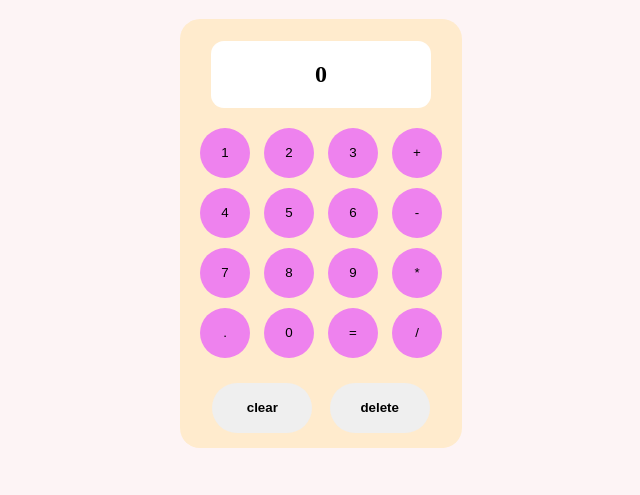
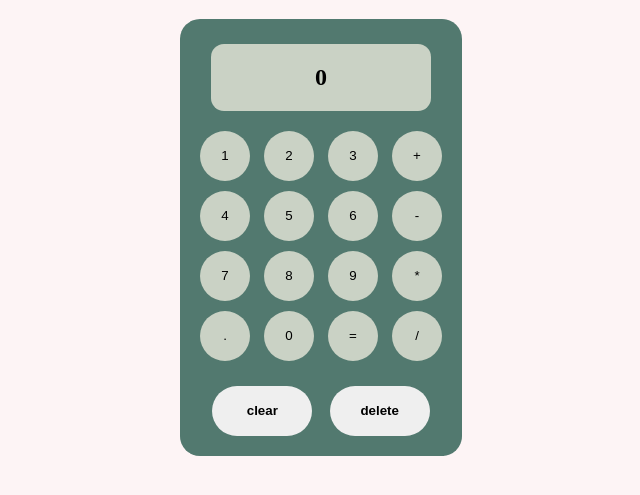
Before and after one commit to matthnoss/calculator, a plain HTML site: page index.html in a window 1280 px wide. Shown: the part 69-564 px from the top of the page, without its empty margins (319-959 px from the left). Drawn offline with Linux system fonts and the light colour scheme.

Commit message:
New color scheme

```diff
--- a/style.css
+++ b/style.css
@@ -20,7 +20,7 @@ body {
 #calculator {
     display: flex;
     flex-direction: column;
-    background-color: blanchedalmond;
+    background-color: #52796f;
     width: fit-content;
     height: fit-content;
     align-self: center;
@@ -35,7 +35,7 @@ body {
     min-width: 50px;
     min-height: 50px;
     border-radius: 200px;
-    background-color: violet;
+    background-color: #cad2c5;
     border-style: hidden;
     margin: 5px;
 }
@@ -54,16 +54,17 @@ body {
     border-radius: 200px;
     border-style: none;
     font-weight: bolder;
+    margin-bottom: 5px;
 }
 
 .titleAndDisplay {
     display: flex;
     justify-content: center;
     border-radius: 13px;
-    margin-top: 7px;
+    margin-top: 10px;
     margin-bottom: 15px;
     padding-right: 10px;
     padding-left: 10px;
     min-width: 200px;
-    background-color: white;
+    background-color: #cad2c5;
 }
```
